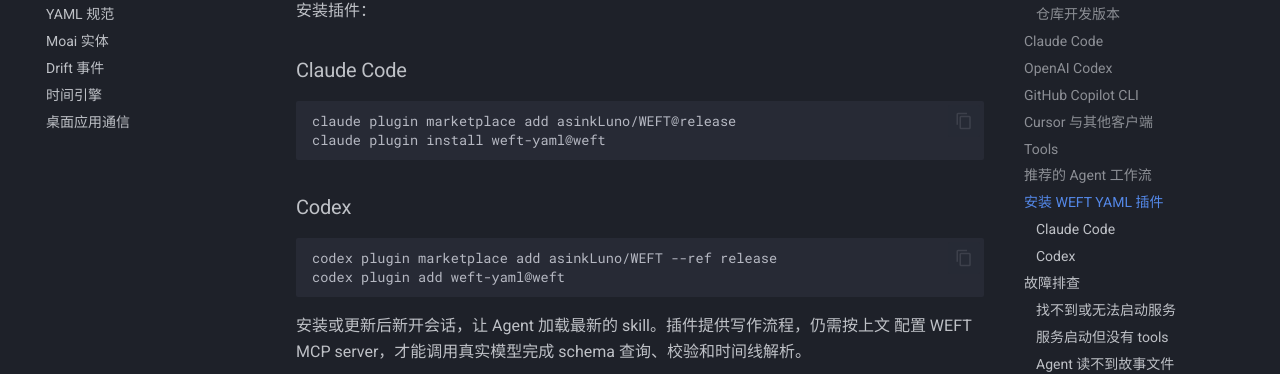
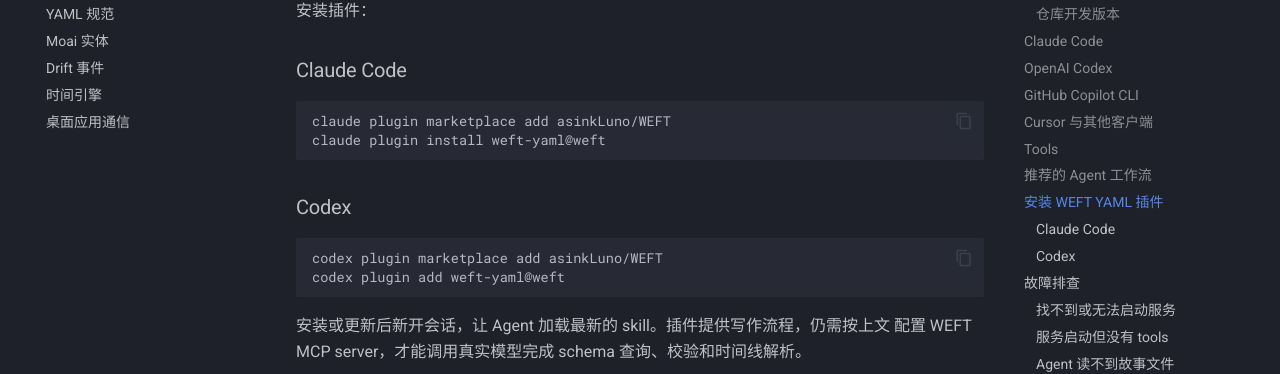
Before and after one commit to asinkLuno/WEFT, an MkDocs documentation site: the page built from docs/mcp.md, in a window 1280 px wide and 900 px high, scrolled down 4311 px. Shown: the part 148-522 px from the top of the window. Built offline with MkDocs 1.6.1 and Material for MkDocs 9.7.7, drawn with Linux system fonts in a browser that asks for light colours.

Commit message:
docs: install marketplace from main

````diff
--- a/docs/mcp.md
+++ b/docs/mcp.md
@@ -216,14 +216,14 @@
 ### Claude Code
 
 ```bash
-claude plugin marketplace add asinkLuno/WEFT@release
+claude plugin marketplace add asinkLuno/WEFT
 claude plugin install weft-yaml@weft
 ```
 
 ### Codex
 
 ```bash
-codex plugin marketplace add asinkLuno/WEFT --ref release
+codex plugin marketplace add asinkLuno/WEFT
 codex plugin add weft-yaml@weft
 ```
 
````
